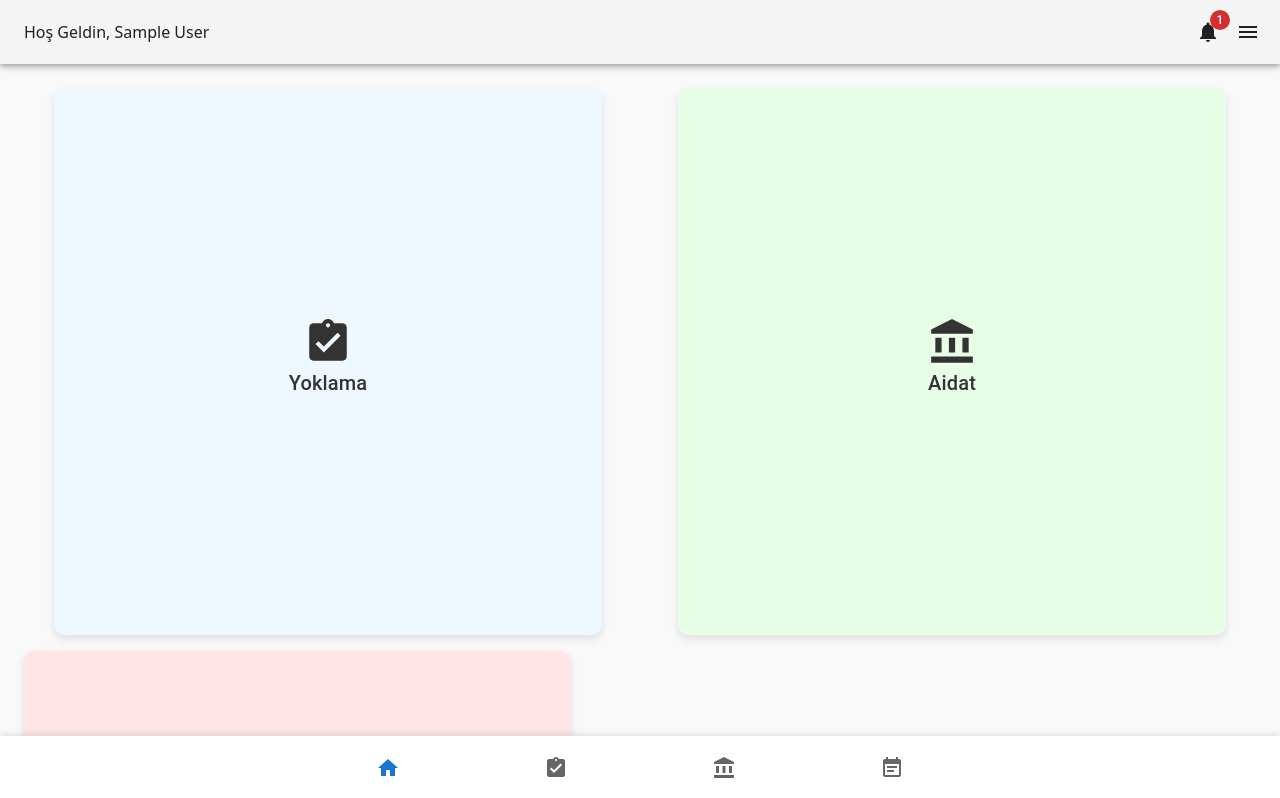
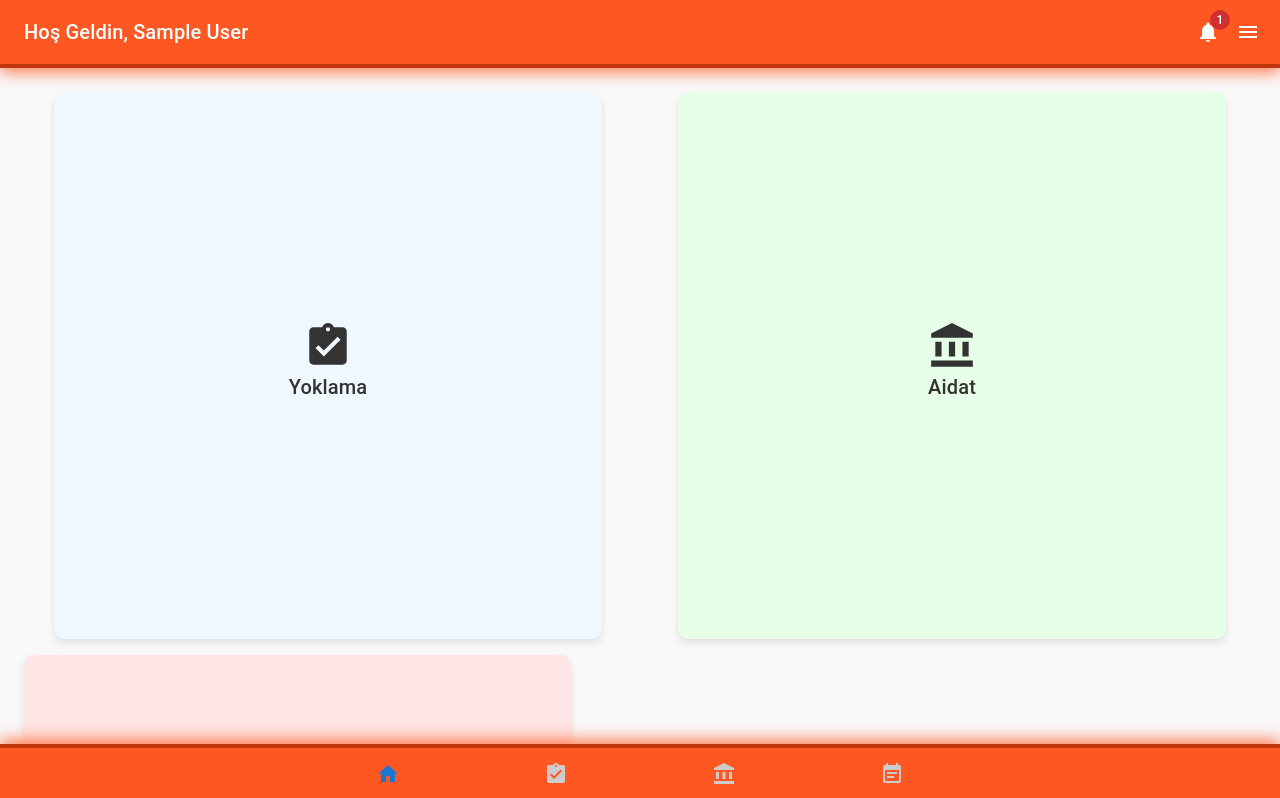
Before and after one commit to ebolarium/cokfonik, a React (Create React App) app: page /user-dashboard in a window 1280 px wide. Shown: the top 798 px of the page. Built offline with nearby package versions, Linux system fonts and the light colour scheme; sample sign-in values are in the browser's storage.

Commit message:
UI Makyaj

```diff
--- a/src/components/AppBar.js
+++ b/src/components/AppBar.js
@@ -3,7 +3,7 @@ import { AppBar, Toolbar, Typography, IconButton, Menu, MenuItem, Badge } from '
 import NotificationsIcon from '@mui/icons-material/Notifications';
 import MenuIcon from '@mui/icons-material/Menu';
 
-const CustomAppBar = ({ userName }) => {
+const CustomAppBar = ({ userName, viewMode }) => {
   const [anchorEl, setAnchorEl] = useState(null);
 
   const handleMenuOpen = (event) => {
@@ -21,9 +21,21 @@ const CustomAppBar = ({ userName }) => {
   };
 
   return (
-    <AppBar position="sticky" color="default">
+    <AppBar
+      position="sticky"
+      sx={{
+        backgroundColor: viewMode === 'korist' ? '#ff5722' : '#283593', // Korist için turuncu, Yönetici için lacivert
+        boxShadow: viewMode === 'korist'
+          ? '0 4px 15px rgba(255, 87, 34, 0.8)' // Korist için turuncu gölge
+          : '0 4px 15px rgba(40, 53, 147, 0.8)', // Yönetici için lacivert gölge
+        borderBottom: viewMode === 'korist'
+          ? '4px solid #bf360c' // Korist için koyu turuncu çerçeve
+          : '4px solid #1a237e', // Yönetici için koyu lacivert çerçeve
+        transition: 'all 0.3s ease', // Yumuşak geçiş efekti
+      }}
+    >
       <Toolbar>
-        <Typography variant="h9" style={{ flexGrow: 1 }}>
+        <Typography variant="h6" sx={{ flexGrow: 1 }}>
           Hoş Geldin, {userName || 'Misafir'}
         </Typography>
         <IconButton color="inherit">
@@ -36,9 +48,8 @@ const CustomAppBar = ({ userName }) => {
         </IconButton>
       </Toolbar>
       <Menu anchorEl={anchorEl} open={Boolean(anchorEl)} onClose={handleMenuClose}>
-        <MenuItem onClick={handleMenuClose}>Profil</MenuItem>
+        <MenuItem onClick={() => (window.location.href = '/profile')}>Profil</MenuItem>
         <MenuItem onClick={handleMenuClose}>Ayarlar</MenuItem>
-        <MenuItem onClick={() => (window.location.href = '/profile')}>Profil</MenuItem>
         <MenuItem onClick={handleLogout}>Çıkış Yap</MenuItem>
       </Menu>
     </AppBar>
--- a/src/components/BottomNav.js
+++ b/src/components/BottomNav.js
@@ -39,12 +39,28 @@ const BottomNav = ({ role, viewMode, onSwitchView }) => {
   const navItems =
     role === 'Master Admin'
       ? viewMode === 'korist'
-        ? [...userNavItems.slice(0, 2), { label: null, icon: <AdminPanelSettingsIcon />, action: onSwitchView }, ...userNavItems.slice(2)]
-        : [...adminNavItems.slice(0, 2), { label: null, icon: <AdminPanelSettingsIcon />, action: onSwitchView }, ...adminNavItems.slice(2)]
+        ? [...userNavItems.slice(0, 2), { label: null, icon: (
+            <AdminPanelSettingsIcon
+              sx={{ color: '#ffffff' }} // Beyaz switch rengi
+            />
+          ), action: onSwitchView }, ...userNavItems.slice(2)]
+        : [...adminNavItems.slice(0, 2), { label: null, icon: (
+            <AdminPanelSettingsIcon
+              sx={{ color: '#000000' }} // Siyah switch rengi
+            />
+          ), action: onSwitchView }, ...adminNavItems.slice(2)]
       : role === 'Yönetim Kurulu'
       ? viewMode === 'korist'
-        ? [...userNavItems.slice(0, 2), { label: null, icon: <AdminPanelSettingsIcon />, action: onSwitchView }, ...userNavItems.slice(2)]
-        : [...managementNavItems.slice(0, 2), { label: null, icon: <AdminPanelSettingsIcon />, action: onSwitchView }, ...managementNavItems.slice(2)]
+        ? [...userNavItems.slice(0, 2), { label: null, icon: (
+            <AdminPanelSettingsIcon
+              sx={{ color: '#ffffff' }}
+            />
+          ), action: onSwitchView }, ...userNavItems.slice(2)]
+        : [...managementNavItems.slice(0, 2), { label: null, icon: (
+            <AdminPanelSettingsIcon
+              sx={{ color: '#000000' }}
+            />
+          ), action: onSwitchView }, ...managementNavItems.slice(2)]
       : userNavItems;
 
   // Geçerli rota indeksini hesapla
@@ -61,16 +77,22 @@ const BottomNav = ({ role, viewMode, onSwitchView }) => {
           navigate(selectedItem.path);
         }
       }}
-  showLabels={false}
       sx={{
-    position: 'fixed', // Sabit konumda tutar
-    bottom: 0, // Sayfanın altına sabitler
-    width: '100%', // Ekranın genişliğine %100 oturur
-    zIndex: 1000, // Diğer içeriklerin üstünde görünmesini sağlar
-    backgroundColor: '#fff', // Arkaplan rengi
-    boxShadow: '0 -2px 6px rgba(0, 0, 0, 0.1)', // Hafif bir gölge ekler
-    paddingX: { xs: 1, sm: 2 }, // Küçük ve büyük ekranlarda yan boşluklar
-    height: { xs: '56px', sm: '64px' }, // Navbar yüksekliği cihaz ekranına göre değişir
+        position: 'fixed',
+        bottom: 0,
+        width: '100%',
+        zIndex: 1000,
+        backgroundColor: viewMode === 'korist'
+          ? '#ff5722' // Korist görünümü için turuncu
+          : '#283593', // Admin görünümü için lacivert
+        color: '#ffffff',
+        boxShadow: viewMode === 'korist'
+          ? '0 -4px 15px rgba(255, 87, 34, 0.8)' // Turuncu gölge
+          : '0 -4px 15px rgba(40, 53, 147, 0.8)', // Lacivert gölge
+        borderTop: viewMode === 'korist'
+          ? '4px solid #bf360c' // Korist görünümü için koyu turuncu çerçeve
+          : '4px solid #1a237e', // Admin görünümü için koyu lacivert çerçeve
+        transition: 'all 0.3s ease', // Geçiş animasyonu
       }}
     >
       {navItems.map((item, index) => (
@@ -78,10 +100,12 @@ const BottomNav = ({ role, viewMode, onSwitchView }) => {
           key={index}
           icon={item.icon}
           value={index}
-          style={{
-            color: location.pathname === item.path ? '#1976d2' : '#666',
-            minWidth: 'auto', // Eylem butonlarının genişliğini içeriğe göre ayarlar
-
+          sx={{
+            color: location.pathname === item.path
+              ? viewMode === 'korist'
+                ? '#ffffff' // Aktif ikon rengi (korist modu)
+                : '#000000' // Aktif ikon rengi (admin modu)
+              : '#cccccc', // Pasif ikon rengi
           }}
         />
       ))}
--- a/src/components/Profile.js
+++ b/src/components/Profile.js
@@ -49,16 +49,23 @@ const Profile = () => {
   };
 
   const handleSave = async () => {
+    const updatedData = Object.keys(formData).reduce((acc, key) => {
+      if (formData[key] !== '') { // Sadece dolu alanları ekler
+        acc[key] = formData[key];
+      }
+      return acc;
+    }, {});
+
     try {
       const response = await fetch(`${process.env.REACT_APP_API_URL}/users/${user._id}`, {
         method: 'PUT',
         headers: { 'Content-Type': 'application/json' },
-        body: JSON.stringify(formData),
+        body: JSON.stringify(updatedData),
       });
+
       const updatedUser = await response.json();
       if (response.ok) {
         setUser(updatedUser);
-        localStorage.setItem('user', JSON.stringify(updatedUser));
         setModalMessage('Profil başarıyla güncellendi!');
         setModalOpen(true);
       } else {
@@ -71,6 +78,7 @@ const Profile = () => {
       setModalOpen(true);
     }
   };
+
 
   const handlePasswordSave = async () => {
     if (passwordData.newPassword !== passwordData.confirmPassword) {
@@ -206,8 +214,16 @@ const Profile = () => {
         {/* Profil Fotoğrafı Yükleme */}
         <Typography variant="h6">Profil Fotoğrafı</Typography>
         <Box display="flex" alignItems="center" gap={2}>
-          <Avatar src={profilePhoto ? URL.createObjectURL(profilePhoto) : null} sx={{ width: 64, height: 64 }} />
-          <Button variant="outlined" component="label">
+        <Avatar
+  src={
+    profilePhoto
+      ? URL.createObjectURL(profilePhoto) // Yeni seçilen fotoğrafı göster
+      : user.profilePhoto // Daha önce yüklenen fotoğraf
+      ? `${process.env.REACT_APP_API_URL}${user.profilePhoto}` // Sunucudaki fotoğraf
+      : null // Henüz bir fotoğraf yoksa varsayılan (placeholder)
+  }
+  sx={{ width: 64, height: 64 }}
+/>          <Button variant="outlined" component="label">
             Fotoğraf Yükle
             <input type="file" hidden onChange={handleProfilePhotoChange} />
           </Button>
```
Also changed, not shown: 5 other files (tests, documents, lock files or other folders). Lines whose indentation alone changed are shown as unchanged.
